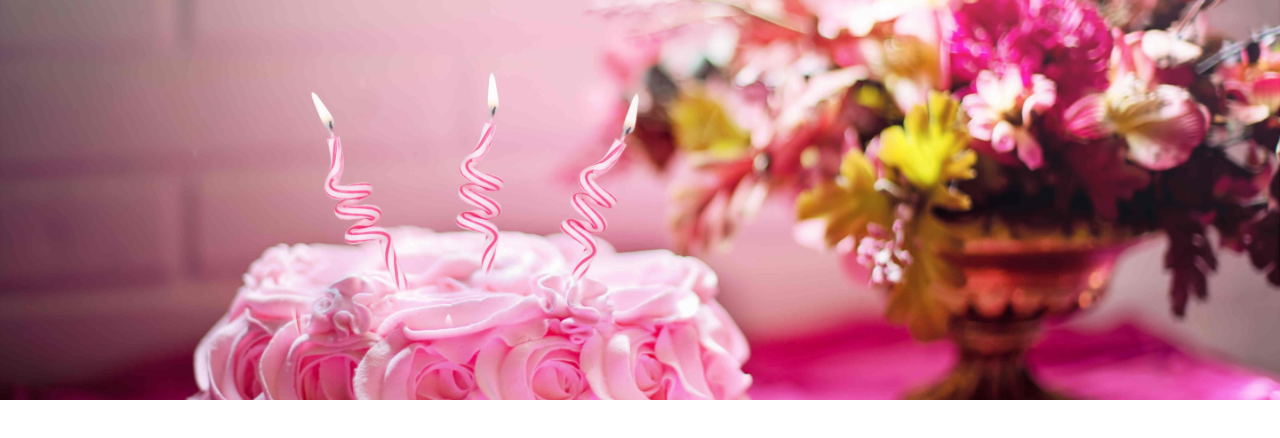
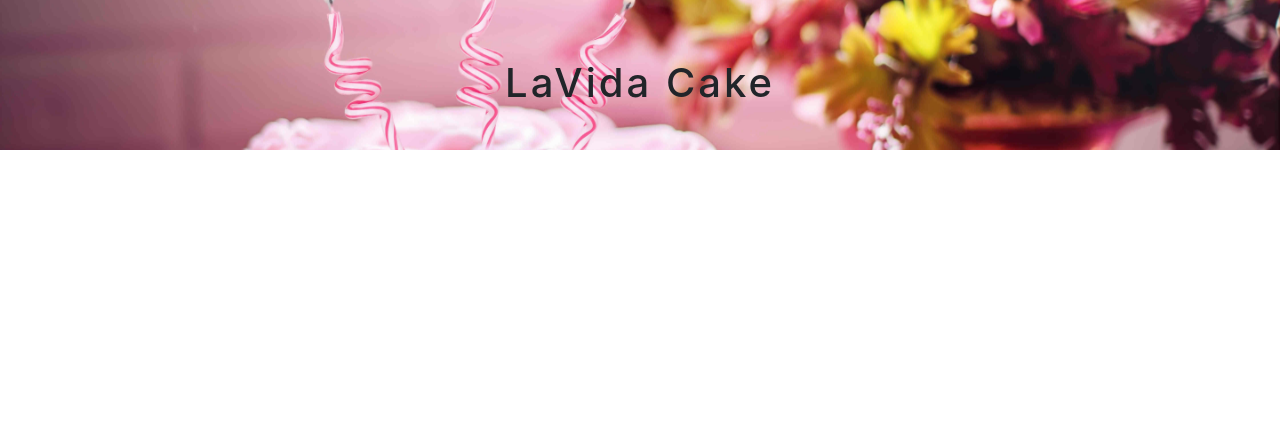
Before and after one commit to Itchy-Sand/laVida2, a plain HTML site: page index.html in a window 1280 px wide. Drawn offline with nearby package versions, Linux system fonts and the light colour scheme.

Commit message:
fixed header height

```diff
--- a/main.css
+++ b/main.css
@@ -4,7 +4,7 @@ body {
     margin: 0;
     padding: 0;
     display: grid;
-    grid-template-rows: 400px auto;
+    grid-template-rows: 150px auto;
 }
 
 header {
@@ -33,9 +33,10 @@ header {
 .mainHeading {
     position: absolute;
     width: 100%;
-    bottom: 180px;
+    bottom: 35px;
     text-align: center;
-    display: none;
+    letter-spacing: 3px;
+    /* display: none; */
 }
 
  section {
```
